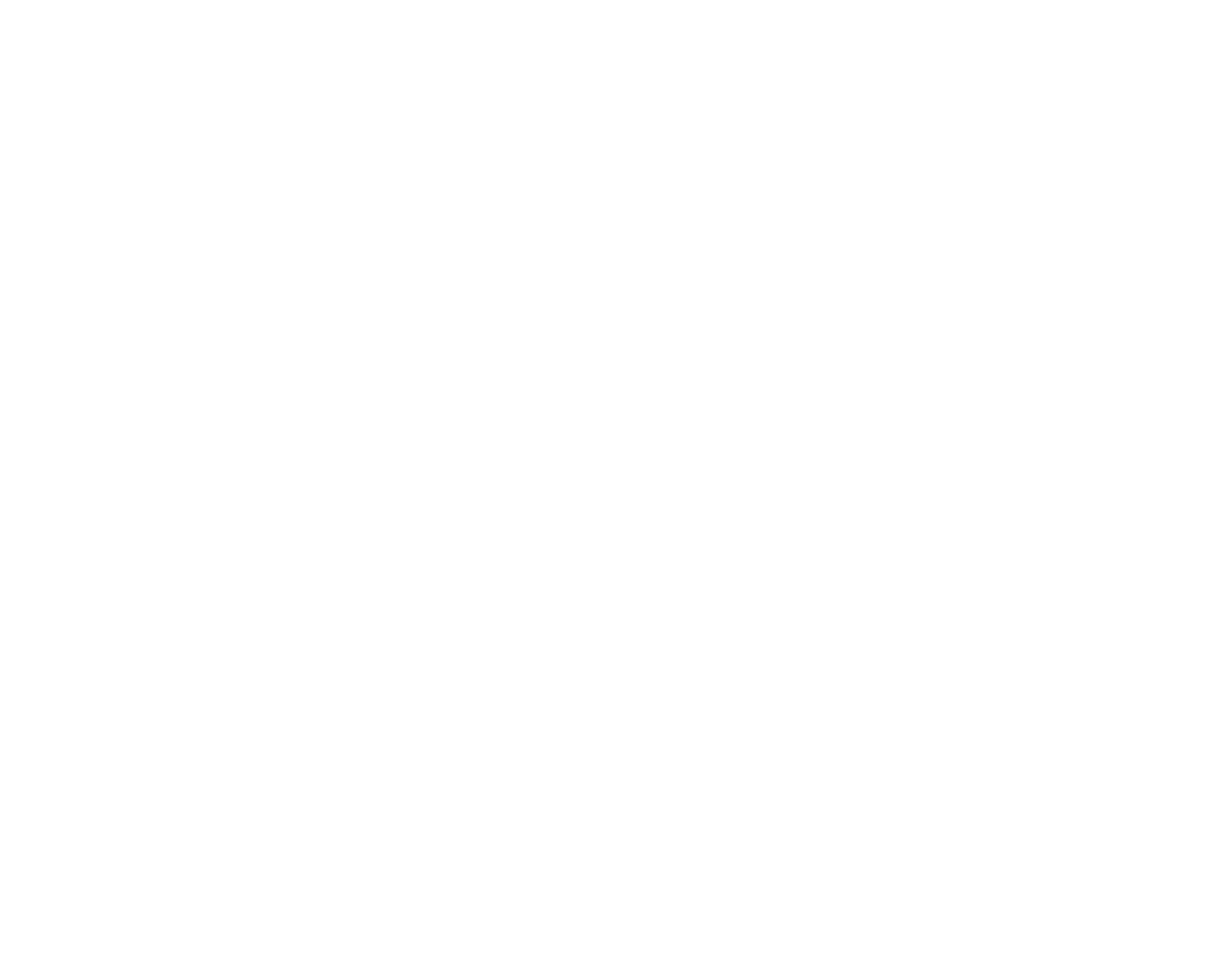
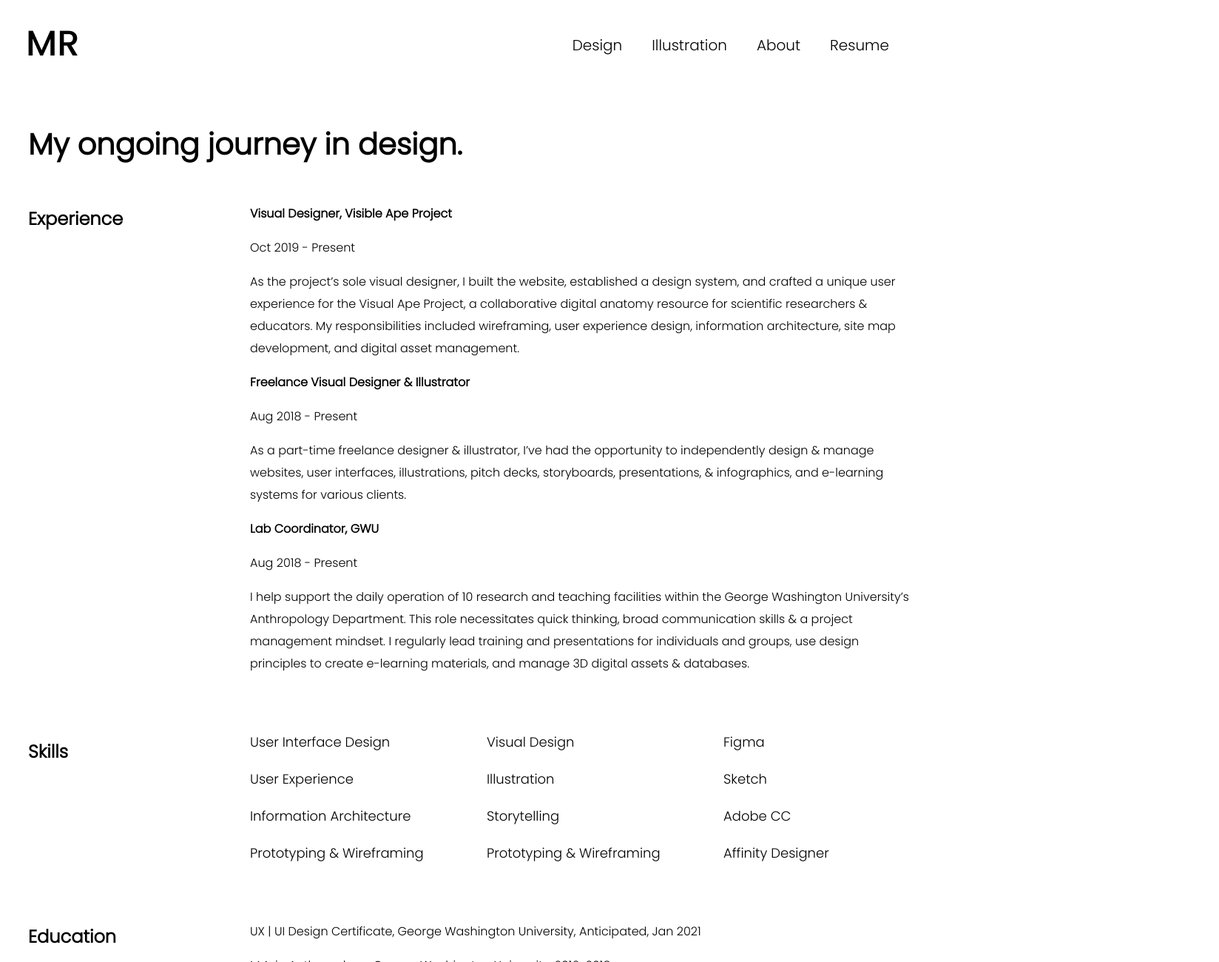
Before and after one commit to mrichmond11/MR-Homework-18, a plain HTML site: page Resumepage_Index.html in a window 1280 px wide. Shown: the top 1300 px of the page at 74% size, 1648 px wide, since content can reach past the window. Before the commit the page ends 800 px from the top, so only its background shows below. Drawn offline with Linux system fonts and the light colour scheme.

Commit message:
Finished Resume Page

```diff
--- a/CSS/Homepage_Index.css
+++ b/CSS/Homepage_Index.css
@@ -36,7 +36,7 @@ section {
       "description-1 description-2"
       "project-3 project-4"
       "description-3 description-4";
-    grid-template-rows: 1fr .5fr 1fr .5fr;
+    grid-template-rows: 1fr .2fr 1fr .2fr;
     grid-template columns: 1fr 1fr;
     justify-items: center;
     align-items: center;
@@ -123,7 +123,7 @@ h3 {
 
 @media all and (max-width: 500px) {
     .grid-container {
-        grid-template-rows: 1fr 1fr 1fr 1fr;
+        grid-template-rows: 1fr .2fr 1fr .2fr;
         grid-template columns: 1fr;
         grid-row-gap: 10px;
         grid-colum-gap: 20px;
--- a/CSS/Resumepage_index.css
+++ b/CSS/Resumepage_index.css
@@ -0,0 +1,120 @@
+body {
+    font-family: 'Poppins', sans-serif;
+}
+
+.navigation {
+    margin: 30px;
+    display: flex;
+    justify-content: space-between;
+    align-items: center;
+}
+.nav-list {
+    list-style-type: none;
+    display: flex;
+    justify-content: flex-end;
+    align-items: center;
+}
+
+.nav-li {
+    margin-right: 40px;
+    font-size: 20px;
+}
+
+
+section {
+    margin: 0px;
+    width: 1600px;
+    margin: 20px;
+    padding: 10px;
+  }
+
+  h1 {
+    padding: 0px;
+    font-size: 40px;
+  }
+
+  h2 {
+    padding: 0px;
+    width: 300px;
+    font-weight: bold;
+  }
+
+  p {
+    line-height: 30px;
+  }
+  .jobTitle {
+    font-weight: bold;
+  }
+
+  .experienceSection {
+    display: flex;
+  }
+
+  .skillSection {
+    display: flex;
+  }
+  .skillsList {
+    list-style-type: none;
+    margin: 0px;
+    padding: 0px;
+    font-size: 18px;
+    line-height: 50px;
+    width: 20%;
+    justify-content: space-between;
+  }
+
+  .edSection {
+    display: flex;
+    margin-top: auto;
+
+  }
+
+  .descriptions {
+    padding: 0px;
+    margin: 0px;
+    width: 900px;
+  }
+  .degree{
+  }
+
+  .resumeDownload {
+    display: flex;
+    justify-content: center;
+    align-items: center;
+    height: 150px;
+  }
+
+  .resumeButton{
+    font-family: 'Poppins', sans-serif;
+    font-size: 20px;
+    margin: 0px;
+    padding: 15px;
+    background-color: transparent;
+    border: solid 1px black;
+    border-radius: 50px;
+    -webkit-box-shadow: none;
+      -moz-box-shadow: none;
+      box-shadow: none;
+  }
+
+  .sectionBreak {
+    height: 50px;
+  }
+
+  footer {
+    display: flex;
+    justify-content: space-between;
+}
+
+.left {
+    justify-content: flex-start;
+}
+.right {
+  justify-content: flex-end;
+}
+
+@media all (max-width: 500px) {
+    .experienceSection .edSection. .skillSection {
+        flex-direction: column;
+    }
+}
--- a/Resumepage_Index.html
+++ b/Resumepage_Index.html
@@ -0,0 +1,91 @@
+<!DOCTYPE html>
+<html>
+    <head>
+        <title>Marli's Flex Resume Page</title>
+        <link rel="stylesheet" href="CSS/Resumepage_index.css">
+        <link rel="preconnect" href="https://fonts.gstatic.com">
+<link href="https://fonts.googleapis.com/css2?family=Poppins:wght@200;300&display=swap" rel="stylesheet">
+<body>
+<header class="navigation">
+    <div>
+        <img src="Images/MR_logo.png" alt="Marli Richmond Initials Logo">
+    </div>
+
+    <nav class="nav-grid">
+        <ul class="nav-list">
+            <li class="nav-li">Design</li>
+            <li class="nav-li">Illustration</li>
+            <li class="nav-li">About</li>
+            <li class="nav-li">Resume</li>
+        </ul>
+     </nav>
+    </header>
+
+<section>
+    <h1> My ongoing journey in design.</h1>
+    <div class="experienceSection">
+      <h2>Experience</h2>
+      <div class="descriptions">
+        <p class="jobTitle"> Visual Designer, Visible Ape Project</p>
+            <p>Oct 2019 - Present</p>
+            <p>As the project’s sole visual designer, I built the website, established a design system, and crafted a unique user experience for the Visual Ape Project, a collaborative digital anatomy resource for scientific researchers & educators. My responsibilities included wireframing, user experience design, information architecture, site map development, and digital asset management.</p>
+
+        <p class="jobTitle">Freelance Visual Designer & Illustrator</p>
+            <p>Aug 2018 - Present</p>
+            <p>As a part-time freelance designer & illustrator, I’ve had the opportunity to independently design & manage websites, user interfaces, illustrations, pitch decks, storyboards, presentations, & infographics, and e-learning systems for various clients.</p>
+
+        <p class="jobTitle"> Lab Coordinator, GWU</p>
+            <p>Aug 2018 - Present</p>
+            <p>I help support the daily operation of 10 research and teaching facilities within the George Washington University’s Anthropology Department. This role necessitates quick thinking, broad communication skills & a project management mindset. I regularly lead training and presentations for individuals and groups, use design principles to create e-learning materials, and manage 3D digital assets & databases.</p>
+      </div>
+    </div>
+
+    <div class="sectionBreak"></div>
+
+  <div class="skillSection">
+    <h2>Skills</h2>
+    <ul class="skillsList">
+        <li>User Interface Design</li>
+        <li>User Experience</li>
+        <li>Information Architecture</li>
+        <li>Prototyping & Wireframing</li>
+    </ul>
+  <ul class="skillsList">
+    <li>Visual Design</li>
+    <li>Illustration</li>
+    <li>Storytelling</li>
+    <li>Prototyping & Wireframing</li>
+  </ul>
+    <ul class="skillsList">
+    <li>Figma</li>
+    <li>Sketch</li>
+    <li>Adobe CC</li>
+    <li>Affinity Designer</li>
+  </ul>
+  </div>
+
+   <div class="sectionBreak"></div>
+
+
+  <div class="edSection">
+    <h2>Education</h2>
+   <div>
+    <p class="degree">UX | UI Design Certificate, George Washington University, Anticipated, Jan 2021</p>
+
+    <p class="degree">M.A. in Anthropology, George Washington University, 2016-2018</p>
+
+    <p class="degree">B.A. in Anthropology, East Carolina University, 2011-2015</p>
+    </div>
+  </div>
+
+    <div class="resumeDownload">
+      <button class="resumeButton" type="button">Download Resume > </button>
+    </div>
+  </section>
+
+    <footer>
+        <p class="left">Designed by Marli Richmond</p>
+        <p class="right">marlirichmonddesign@gmail.com</p>
+    </footer>
+</body>
+</html>
```
